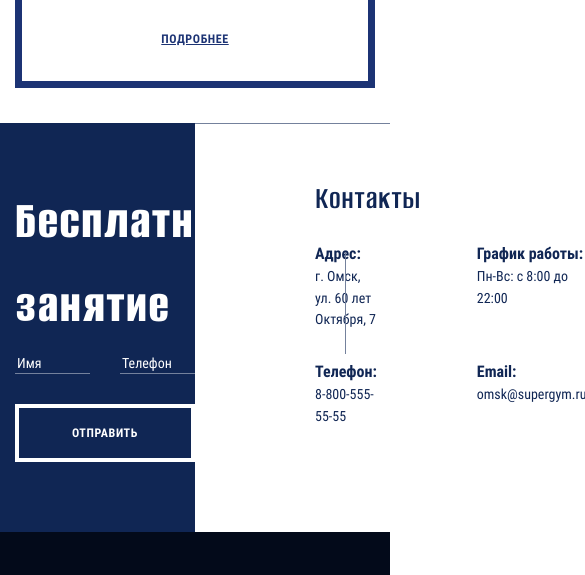
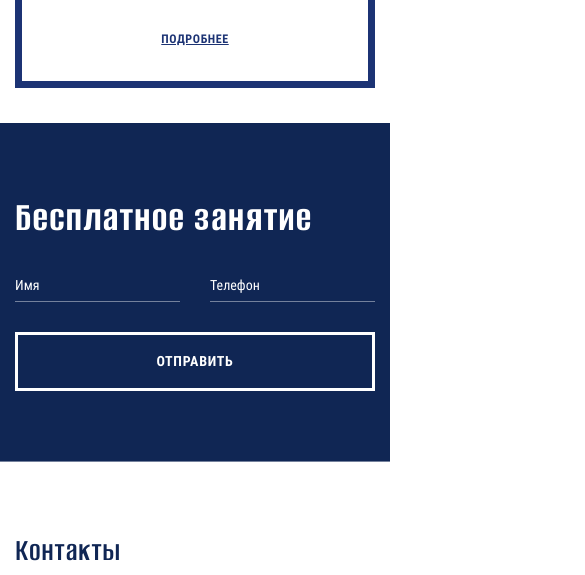
Before and after one commit to bazarovstas/supergym, a website built with webpack: page source/index.html in a window 390 px wide. Shown: the part 4990-5565 px from the top of the page, 585 px wide, since content can reach past the window. Built offline with nearby package versions, Linux system fonts and the light colour scheme; files whose address does not match are found by name.

Commit message:
Добавлены стили для блоков free-class, free-class-form, contacts для планшетной версии

```diff
--- a/source/index.html
+++ b/source/index.html
@@ -286,7 +286,7 @@
               <label class="visually-hidden" for="form-phone-field">Телефон.</label>
             </div>
             <div class="free-class-form__button">
-              <button class="btn" type="submit">Отправить</button>
+              <button class="btn  btn--free-class" type="submit">Отправить</button>
             </div>
           </form>
         </section>
--- a/source/sass/blocks/btn.scss
+++ b/source/sass/blocks/btn.scss
@@ -51,4 +51,11 @@
       border: 2px solid $color-default-white;
     }
   }
+
+  &--free-class {
+    font-size: 14px;
+    line-height: 16.41px;
+
+    border: 3px solid $color-default-white;
+  }
 }
--- a/source/sass/blocks/contacts.scss
+++ b/source/sass/blocks/contacts.scss
@@ -1,15 +1,29 @@
 .contacts {
+  grid-column: 2 / 3;
+
   min-height: 337px;
 
   padding: 56px var(--side-offset, 20px) 40px 120px;
 
   border-top: 1px solid $color-light-slate-grey;
+
+  @media (max-width: 1199px) {
+    grid-column: 1 / 3;
+
+    min-height: 351px;
+    padding: 70px var(--side-offset, 20px) 40px;
+  }
 }
 
 .contacts__title {
   margin-bottom: 24px;
 
   text-align: left;
+
+  @media (max-width: 1199px) {
+    max-width: 474px;
+    margin: 0 auto 30px;
+  }
 }
 
 .contacts-list {
@@ -31,6 +45,19 @@
     height: 102px;
 
     background-color: $color-light-slate-grey;
+
+    @media (max-width: 1199px) {
+      left: 55%;
+
+      height: 129px;
+    }
+  }
+
+  @media (max-width: 1199px) {
+    column-gap: 90px;
+
+    max-width: 474px;
+    margin: 0 auto;
   }
 }
 
@@ -39,6 +66,11 @@
   font-size: 16px;
   line-height: 24px;
   color: $color-default-black;
+
+  @media (max-width: 1199px) {
+    font-size: 20px;
+    line-height: 30px;
+  }
 }
 
 .contacts-list dd {
@@ -49,4 +81,11 @@
   font-size: 14px;
   line-height: 21.33px;
   color: $color-default-black;
+
+  @media (max-width: 1199px) {
+    min-width: 218px;
+
+    font-size: 18px;
+    line-height: 27.42px;
+  }
 }
--- a/source/sass/blocks/free-class-form.scss
+++ b/source/sass/blocks/free-class-form.scss
@@ -5,11 +5,17 @@
   gap: 30px;
 
   max-width: 410px;
+
+  @media (max-width: 1199px) {
+    max-width: 474px;
+    margin: 0 auto;
+  }
 }
 
 .free-class-form__name input,
 .free-class-form__phone input {
   width: 100%;
+  padding: 8px 0;
 
   font-family: $ff-roboto;
   font-weight: 400;
--- a/source/sass/blocks/free-class.scss
+++ b/source/sass/blocks/free-class.scss
@@ -5,8 +5,20 @@
   padding: 56px 0 70px var(--side-offset, 20px);
 
   background-color: $color-default-black;
+
+  @media (max-width: 1199px) {
+    grid-column: 1 / 3;
+
+    min-height: 324px;
+    padding: 70px var(--side-offset, 20px);
+  }
 }
 
 .free-class__title {
   max-width: 410px;
+
+  @media (max-width: 1199px) {
+    max-width: 474px;
+    margin: 0 auto 25px;
+  }
 }
--- a/source/sass/blocks/heading.scss
+++ b/source/sass/blocks/heading.scss
@@ -89,6 +89,12 @@
     line-height: 84px;
     letter-spacing: 0.03em;
     color: $color-default-white;
+
+    @media (max-width: 1199px) {
+      font-weight: 700;
+      font-size: 42px;
+      line-height: 50.4px;
+    }
   }
 
   &--h3 {
```
Also changed, not shown: build/css/style.css, build/css/style.min.css, build/index.html, 1 other file.
